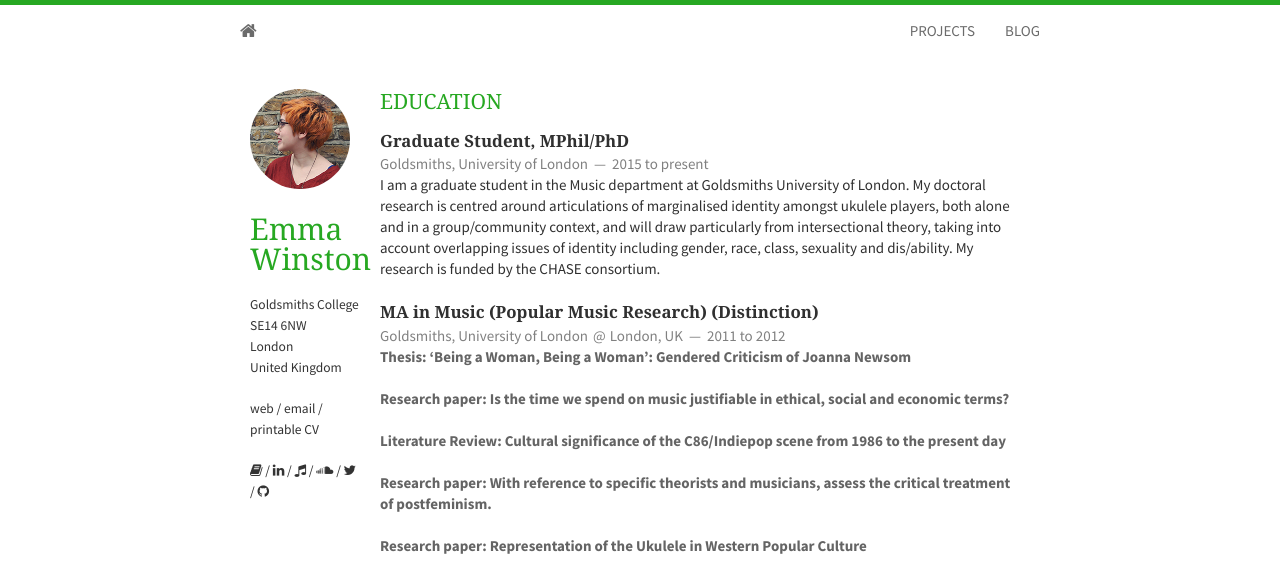
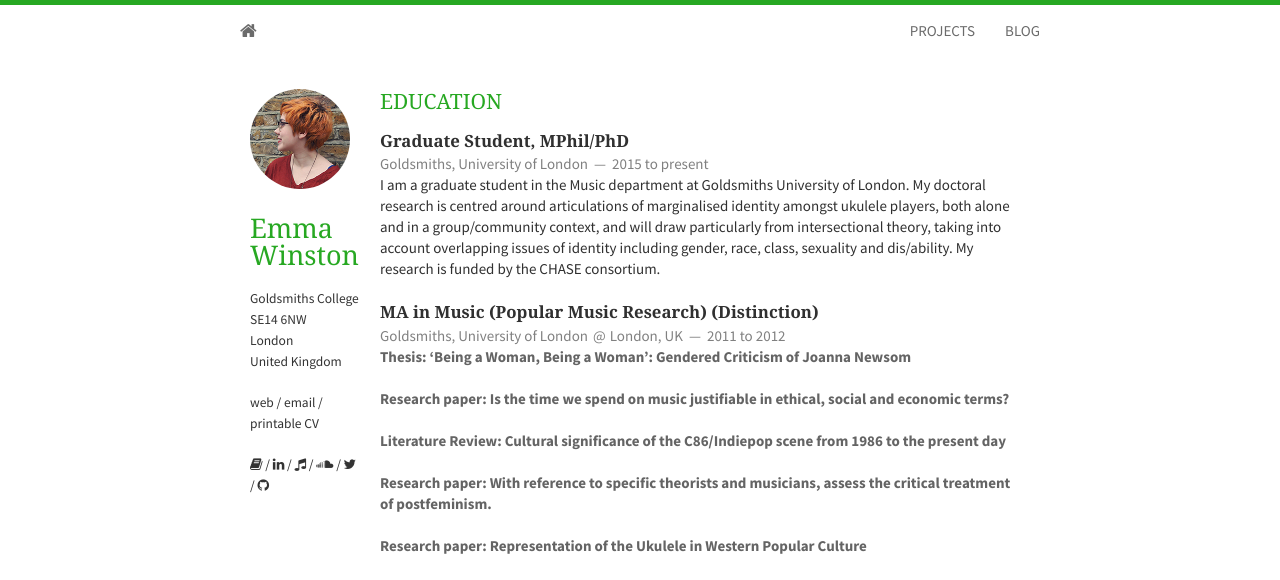
Before and after one commit to emmawinston/cv, a Jekyll site: the page built from index.html, in a window 1280 px wide. Shown: the top 580 px of the page. Built offline with Jekyll 4.4.1, drawn with Linux system fonts in a browser that asks for light colours; nearby versions of some CDN libraries; Markdown is read by kramdown in place of the engine named in the settings; the list of posts is cut into pages by our own code.

Commit message:
smaller name

```diff
--- a/static/css/layout.css
+++ b/static/css/layout.css
@@ -121,7 +121,7 @@ header > h1, section > h1 {
 
 header > h1 {
     line-height: 100%;
-    font-size: 200%;
+    font-size: 180%;
     margin-bottom: 20px;
 }
 
```
